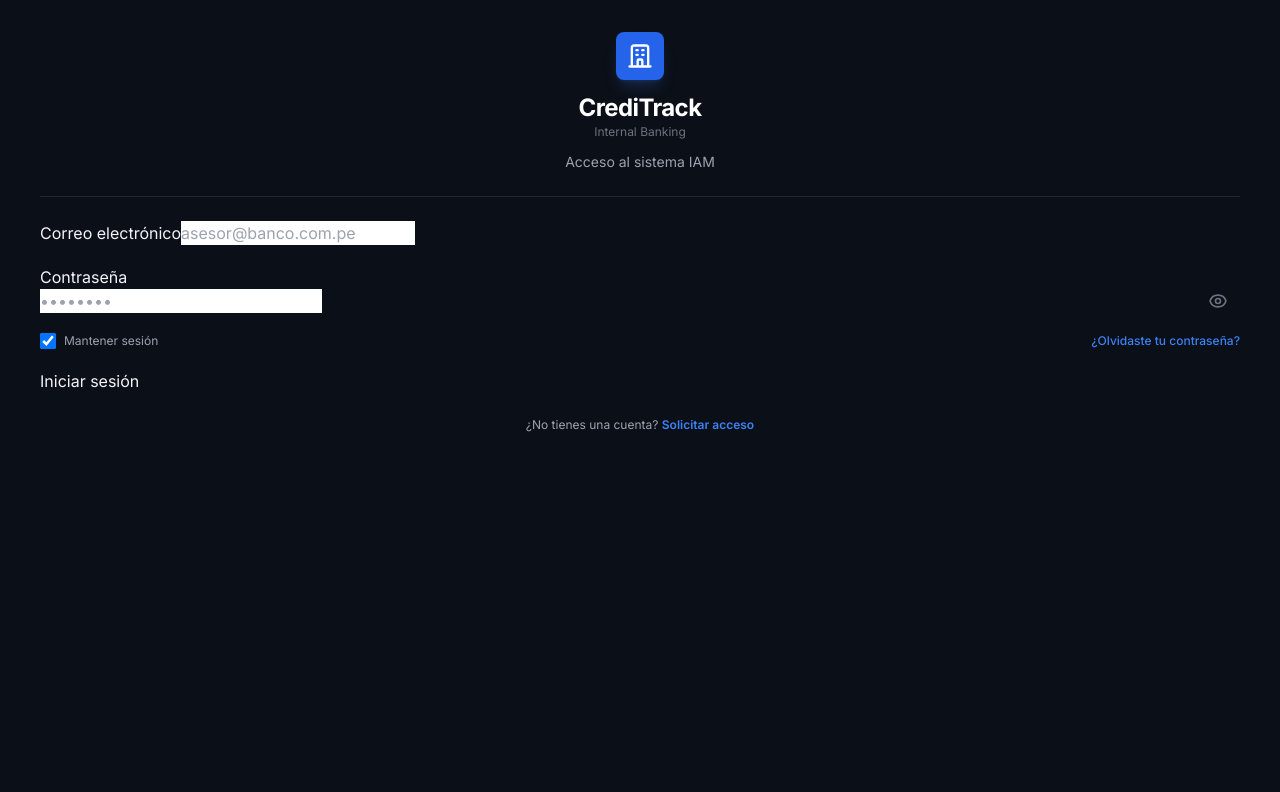
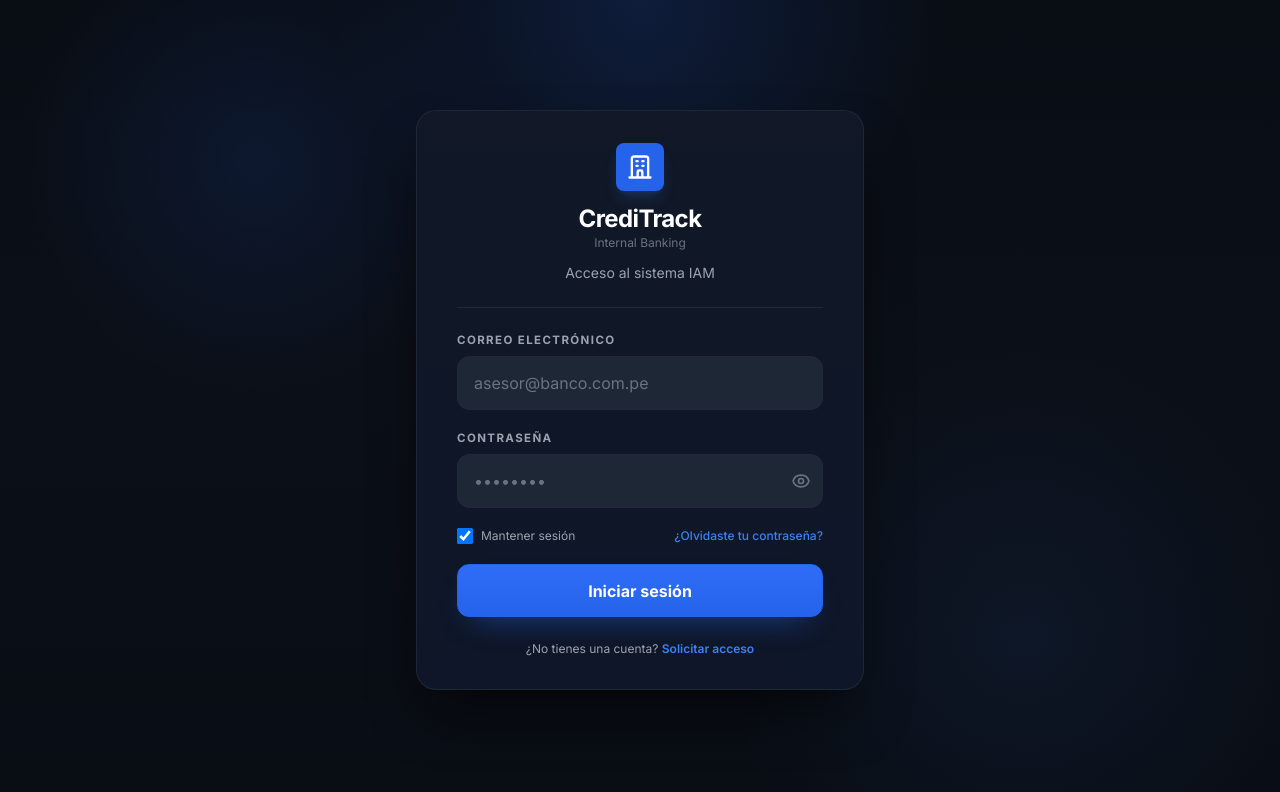
Before and after one commit to finanzas-ingenieria-economica-7022/creditrack-web-application, an Angular app: page /login in a window 1280 px wide. Shown: the top 792 px of the page. Built offline with nearby package versions, Linux system fonts and the light colour scheme.

Commit message:
style(iam): unify dark auth theme

```diff
--- a/src/styles.css
+++ b/src/styles.css
@@ -4,10 +4,136 @@
 @tailwind components;
 @tailwind utilities;
 
+html {
+  scroll-behavior: smooth;
+}
+
+* {
+  box-sizing: border-box;
+}
+
 body {
-  background-color: #0b0f17;
+  min-height: 100vh;
+  background:
+    radial-gradient(circle at top, rgba(37, 99, 235, 0.18), transparent 30%),
+    linear-gradient(180deg, #090d14 0%, #0b0f17 45%, #090d14 100%);
   color: #f3f4f6;
   font-family: 'Inter', sans-serif;
   margin: 0;
   padding: 0;
 }
+
+::selection {
+  background: rgba(37, 99, 235, 0.35);
+  color: #ffffff;
+}
+
+.iam-screen {
+  min-height: 100vh;
+  display: flex;
+  align-items: center;
+  justify-content: center;
+  padding: 2rem 1rem;
+  position: relative;
+  isolation: isolate;
+}
+
+.iam-screen::before {
+  content: '';
+  position: absolute;
+  inset: 0;
+  background:
+    radial-gradient(circle at 20% 20%, rgba(37, 99, 235, 0.12), transparent 20%),
+    radial-gradient(circle at 80% 80%, rgba(59, 130, 246, 0.08), transparent 25%);
+  pointer-events: none;
+  z-index: -1;
+}
+
+.iam-card {
+  width: 100%;
+  max-width: 28rem;
+  border-radius: 1.25rem;
+  border: 1px solid rgba(31, 41, 55, 0.95);
+  background: linear-gradient(180deg, rgba(17, 24, 39, 0.98), rgba(15, 23, 42, 0.96));
+  box-shadow: 0 30px 60px -18px rgba(0, 0, 0, 0.75);
+  backdrop-filter: blur(12px);
+}
+
+.iam-card-wide {
+  max-width: 56rem;
+}
+
+.iam-panel {
+  border-radius: 1rem;
+  border: 1px solid rgba(31, 41, 55, 0.95);
+  background: linear-gradient(180deg, rgba(17, 24, 39, 0.98), rgba(15, 23, 42, 0.96));
+  box-shadow: 0 22px 45px -20px rgba(0, 0, 0, 0.65);
+}
+
+.iam-input {
+  width: 100%;
+  border-radius: 0.75rem;
+  border: 1px solid #1f2937;
+  background-color: rgba(31, 41, 55, 0.92);
+  color: #ffffff;
+  padding: 0.875rem 1rem;
+  outline: none;
+  transition: border-color 150ms ease, box-shadow 150ms ease, transform 150ms ease;
+}
+
+.iam-input::placeholder {
+  color: #6b7280;
+}
+
+.iam-input:focus {
+  border-color: #2563eb;
+  box-shadow: 0 0 0 3px rgba(37, 99, 235, 0.12);
+}
+
+.iam-label {
+  display: block;
+  margin-bottom: 0.5rem;
+  font-size: 0.72rem;
+  line-height: 1rem;
+  font-weight: 700;
+  letter-spacing: 0.12em;
+  text-transform: uppercase;
+  color: #9ca3af;
+}
+
+.iam-button-primary {
+  width: 100%;
+  border: 1px solid #2563eb;
+  border-radius: 0.75rem;
+  background: linear-gradient(180deg, #2f6df6 0%, #2563eb 100%);
+  color: #ffffff;
+  font-weight: 700;
+  padding: 0.85rem 1rem;
+  transition: transform 150ms ease, background-color 150ms ease, box-shadow 150ms ease;
+  box-shadow: 0 14px 30px -16px rgba(37, 99, 235, 0.7);
+}
+
+.iam-button-primary:hover {
+  background: linear-gradient(180deg, #3877ff 0%, #1d4ed8 100%);
+}
+
+.iam-button-primary:disabled {
+  opacity: 0.5;
+  cursor: not-allowed;
+  box-shadow: none;
+}
+
+.iam-button-secondary {
+  border-radius: 0.75rem;
+  border: 1px solid #1f2937;
+  background: rgba(31, 41, 55, 0.75);
+  color: #d1d5db;
+  font-weight: 600;
+  padding: 0.8rem 1rem;
+  transition: background-color 150ms ease, border-color 150ms ease;
+}
+
+.iam-button-secondary:hover {
+  background: rgba(55, 65, 81, 0.95);
+  border-color: #374151;
+}
```
